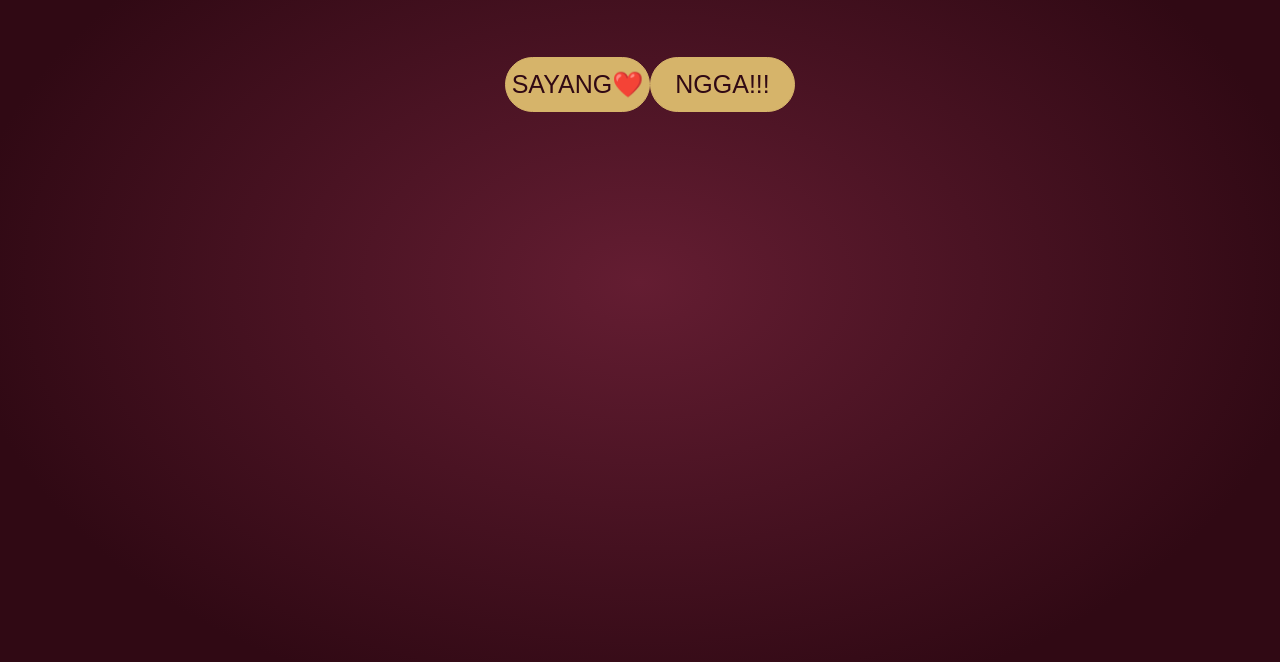
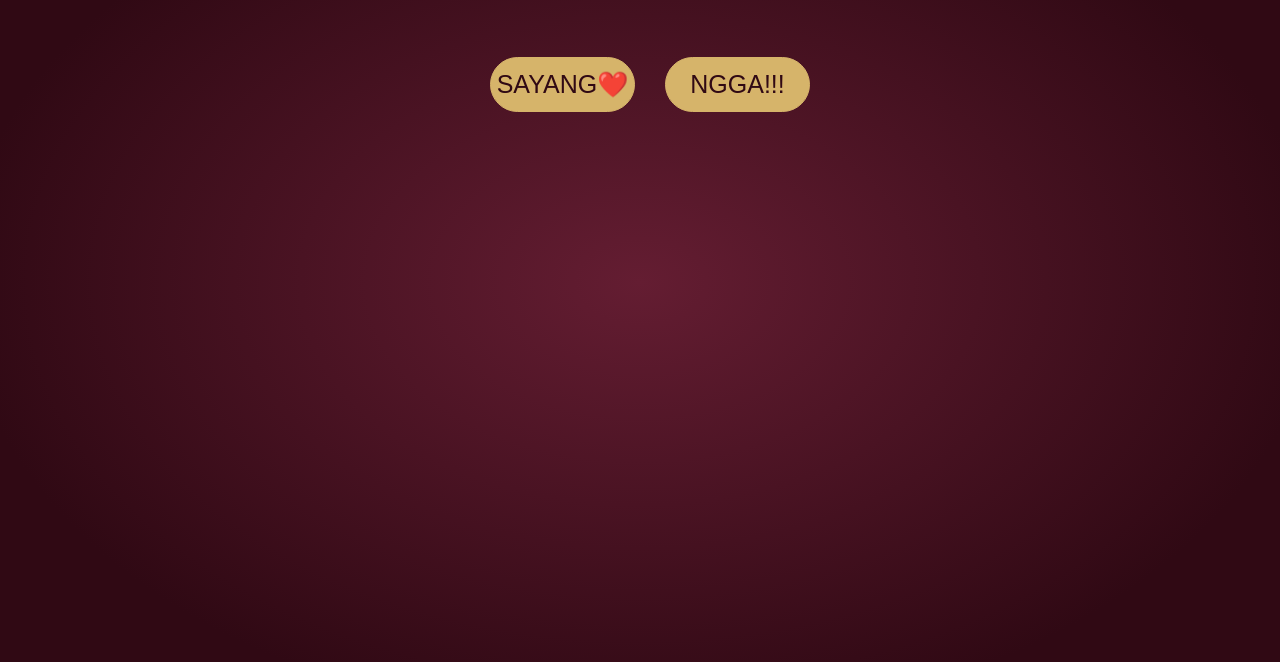
Before and after one commit to ikhwanmaarif21-lab/Happy-birthday-sayangg, a plain HTML site: page Tentang.html in a window 1280 px wide. Shown: the part 138-800 px from the top of the page. Drawn offline with Linux system fonts and the light colour scheme.

Commit message:
Update Tentang.html

```diff
--- a/Tentang.html
+++ b/Tentang.html
@@ -84,7 +84,7 @@ body {
 
 /* TIDAK MAU - KANAN */
 #buttonA {
-  left: calc(50% + 10px);
+  left: calc(50% + 25px);
   background: var(--gold);
   color: var(--maroon);
   border: 1px solid var(--gold);
@@ -92,7 +92,7 @@ body {
 
 /* SAYANG - KIRI */
 #buttonB {
-  left: calc(50% - 135px);
+  left: calc(50% - 150px);
   background: var(--gold);
   color: var(--maroon);
   border: 1px solid var(--gold);
```
